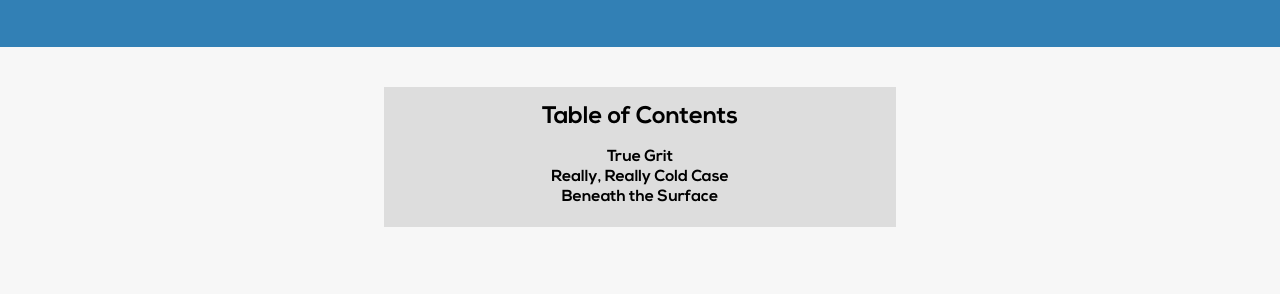
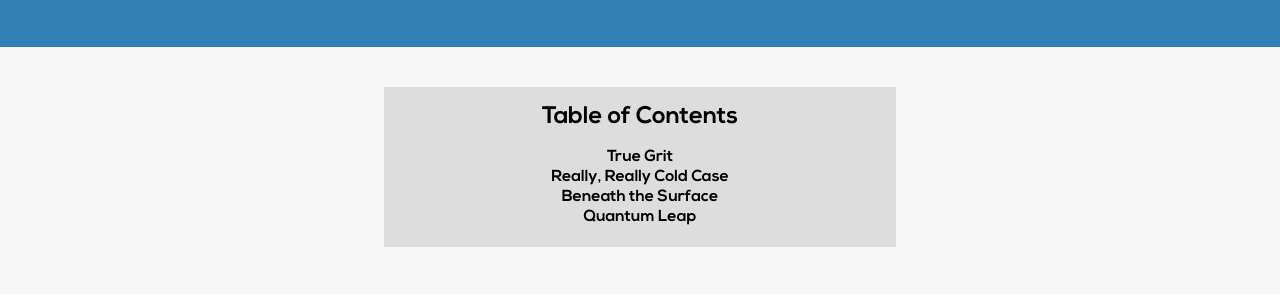
Before and after one commit to TackettAndrew/web, a plain HTML site: page sophomore.html in a window 1280 px wide. Shown: the part 446-740 px from the top of the page. Drawn offline with Linux system fonts and the light colour scheme.

Commit message:
Update sophomore.html

```diff
--- a/sophomore.html
+++ b/sophomore.html
@@ -31,6 +31,7 @@
             <a href="#tg">True Grit</a><br>
             <a href="#rrcc">Really, Really Cold Case</a><br>
             <a href="#bts">Beneath the Surface</a><br>
+            <a href="#ql">Quantum Leap</a><br>
         </div>
 
         <div id="tg" class="scrollto"></div>
@@ -52,6 +53,12 @@
            <iframe src="code.html" style="width: 100%; height:600px; border:none;"></iframe>
         </div>
 
+        <div id="ql" class="scrollto"></div>
+        <h2>Quantum Leap</h2>
+        <div class="md">
+           <p>In Quantum Leap, we were tasked with building a video game that brought the players through different human times and cultures with a narrative and art style. From start to finish, the project took 2 months. You can check it out <a href="http://tackettandrew.github.io/pdrums/">here.</a> It was a really good learning experience for time management and project management. We lived and breathed <a href="https://en.wikipedia.org/wiki/Hofstadter%27s_law">Hofstader's Law</a>, but in the end, we had implemented enough of our initial scope to have an effective demo. Computer Games are not simple things to produce. Physics had to move the characters around the world, art put the characters on the screen from our ideas, and history and narrative design were ingrained the in the story of our world.</p>
+        </div>
+
         <!----------FOOTER---------->
         <div class="footer">🐧© 2015 - Andrew Tackett - all rights reserved</div>
     </body>
```
